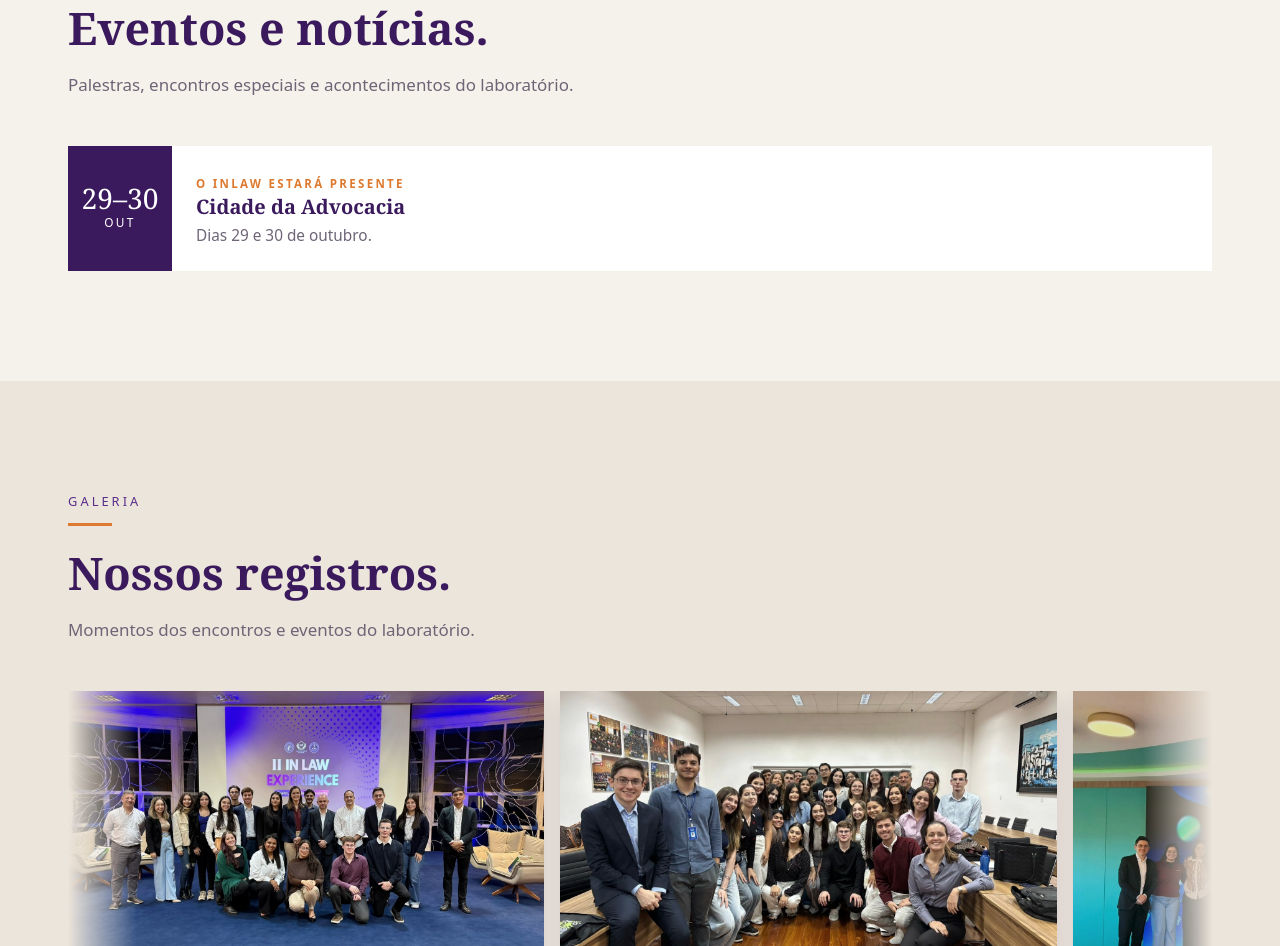
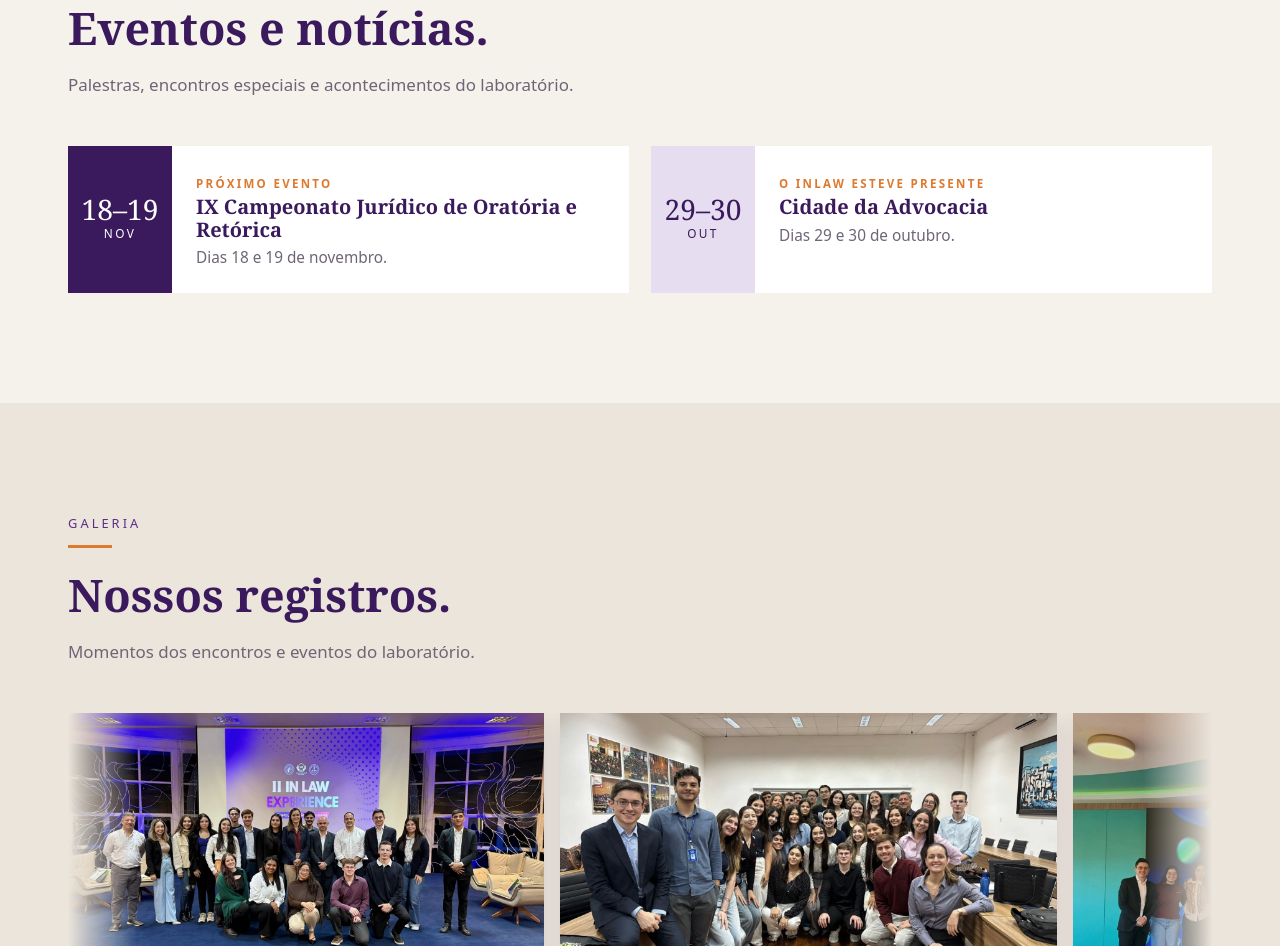
Before and after one commit to sofiatonetto/inLaw, a plain HTML site: page index.html in a window 1280 px wide. Shown: the part 5149-6095 px from the top of the page. Drawn offline with nearby package versions, Linux system fonts and the light colour scheme; no server answers.

Commit message:
Update event status for past event in index.html

```diff
--- a/index.html
+++ b/index.html
@@ -182,8 +182,12 @@
     <!-- EDITE: use class="evento passado" para eventos que já aconteceram -->
     <div class="eventos">
       <div class="evento">
+        <div class="data"><b>18–19</b><span>nov</span></div>
+        <div><span class="status">Próximo evento</span><h3>IX Campeonato Jurídico de Oratória e Retórica</h3><p>Dias 18 e 19 de novembro.</p></div>
+      </div>
+      <div class="evento passado">
         <div class="data"><b>29–30</b><span>out</span></div>
-        <div><span class="status">O InLaw estará presente</span><h3>Cidade da Advocacia</h3><p>Dias 29 e 30 de outubro.</p></div>
+        <div><span class="status">O InLaw esteve presente</span><h3>Cidade da Advocacia</h3><p>Dias 29 e 30 de outubro.</p></div>
       </div>
     </div>
   </div>
```
